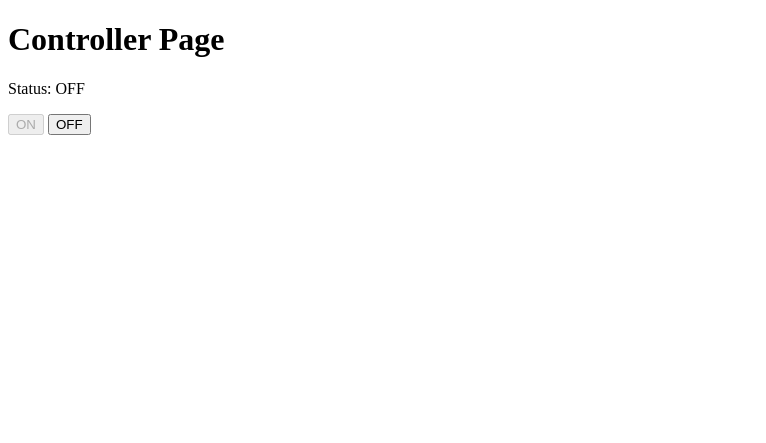
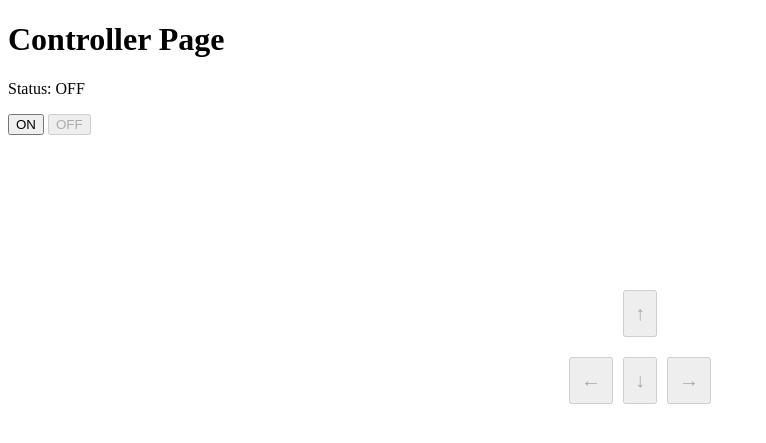
Before and after one commit to Dylanyves/ic2-remote-control, a Flask app: page /controller in a window 1280 px wide. Shown: the top 443 px of the page, without its empty margins (0-766 px from the left). Run offline with Flask 3, Linux system fonts and the light colour scheme; the visitor is signed in with stand-in values (Sample User, id 1).

Commit message:
added navigation controller

```diff
--- a/app.py
+++ b/app.py
@@ -1,5 +1,4 @@
-from flask import Flask, render_template, request, redirect, url_for, session
-
+from flask import Flask, render_template, request, redirect, url_for, session, jsonify
 app = Flask(__name__)
 app.secret_key = 'secret'
 
@@ -29,9 +28,14 @@ def controller():
     data_from_button = 'OFF'
     if request.method == 'POST':
         data_from_button = request.form.get('button_data')
-        print(data_from_button)
-        return render_template('controller.html', data_from_button=data_from_button)
+        direction = request.form.get('direction')
 
+        if direction:
+            print(direction)
+        if data_from_button:
+            print(data_from_button)
+
+        return jsonify({'data_from_button': data_from_button})
     return render_template('controller.html', data_from_button=data_from_button)
 
 if __name__ == '__main__':
--- a/templates/controller.html
+++ b/templates/controller.html
@@ -1,20 +1,37 @@
 <!DOCTYPE html>
 <html lang="en">
 <head>
-        <meta charset="UTF-8" />
-        <meta name="viewport" content="width=device-width, initial-scale=1.0" />
+    <meta charset="UTF-8">
+    <meta name="viewport" content="width=device-width, initial-scale=1.0">
     <title>Controller</title>
+    <style>
+        .container {
+            margin-top: 150px;
+        }
+
+        .control-buttons {
+            display: flex;
+            justify-content: center;
+            margin-top: 10px;
+        }
+
+        .arrow-button {
+            font-size: 20px;
+            padding: 10px;
+            cursor: pointer;
+            margin: 5px; /* Adjust this margin to control the spacing between buttons */
+        }
+    </style>
 </head>
 <body>
     <h1>Controller Page</h1>
-        <p>Status: {{data_from_button}}</p>
+    <p id="statusParagraph">Status: {{data_from_button}}</p>
 
     <button
         id="onButton"
         {%
         if
-            data_from_button
-            !="ON"
+        data_from_button=="ON"
         %}disabled{%
         endif
         %}
@@ -27,8 +44,7 @@
         id="offButton"
         {%
         if
-            data_from_button
-            !="OFF"
+        data_from_button=="OFF"
         %}disabled{%
         endif
         %}
@@ -36,6 +52,36 @@
     >
         OFF
     </button>
+
+    <div class="container">
+        <div class="control-buttons">
+            <button class="arrow-button" onmousedown="move('up')" {%
+                if data_from_button=="OFF"
+                %}disabled{%
+                endif
+            %}>↑</button>
+        </div>
+
+        <div class="control-buttons">
+            <button class="arrow-button" onmousedown="move('left')" {%
+                if data_from_button=="OFF"
+                %}disabled{%
+                endif
+            %}>←</button>
+            <button class="arrow-button" onmousedown="move('down')" {%
+                if data_from_button=="OFF"
+                %}disabled{%
+                endif
+            %}>↓</button>
+            <button class="arrow-button" onmousedown="move('right')" {%
+                if data_from_button=="OFF"
+                %}disabled{%
+                endif
+            %}>→</button>
+        </div>
+    </div>
+
+    <!-- Other HTML code -->
 
     <script>
         function sendData(dataToSend) {
@@ -46,21 +92,58 @@
                 },
                 body: "button_data=" + encodeURIComponent(dataToSend),
             })
-                    .then((response) => response.text())
+                .then((response) => response.json())
                 .then((data) => {
                     console.log("Successfully sent to server");
                     console.log("Received data:", data);
 
+                    // Update the status text dynamically
+                    document.getElementById("statusParagraph").innerText = "Status: " + data.data_from_button;
+
                     // Disable/enable buttons based on the received data
-                        document.getElementById("onButton").disabled =
-                            data === "ON";
-                        document.getElementById("offButton").disabled =
-                            data === "OFF";
+                    document.getElementById("onButton").disabled = data.data_from_button === "ON";
+                    document.getElementById("offButton").disabled = data.data_from_button === "OFF";
+
+                    // Disable arrow buttons if the status is "OFF"
+                    const arrowButtons = document.querySelectorAll('.arrow-button');
+                    arrowButtons.forEach(button => button.disabled = data.data_from_button === "OFF");
                 })
                 .catch((error) => {
                     console.error("Error sending data to server:", error);
                 });
         }
+
+        function move(direction) {
+            fetch("/controller", {
+                method: "POST",
+                headers: {
+                    "Content-Type": "application/x-www-form-urlencoded",
+                },
+                body: "direction=" + encodeURIComponent(direction),
+            }).then((response) => response.json())
+        }
+
+        document.addEventListener('keydown', function (event) {
+            switch (event.key) {
+                case 'ArrowUp':
+                    event.preventDefault();
+                    move('up');
+                    break;
+                case 'ArrowDown':
+                    event.preventDefault();
+                    move('down');
+                    break;
+                case 'ArrowLeft':
+                    event.preventDefault();
+                    move('left');
+                    break;
+                case 'ArrowRight':
+                    event.preventDefault();
+                    move('right');
+                    break;
+            }
+        });
+
     </script>
 </body>
 </html>
```
Lines whose indentation alone changed are shown as unchanged.
